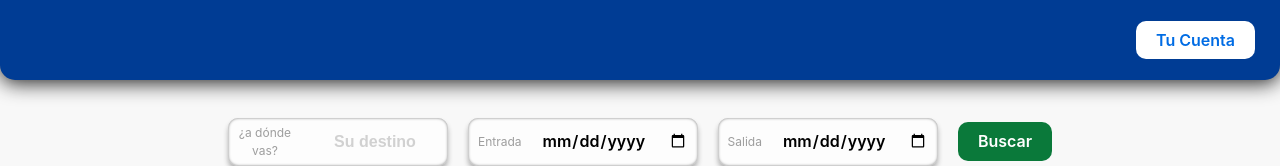
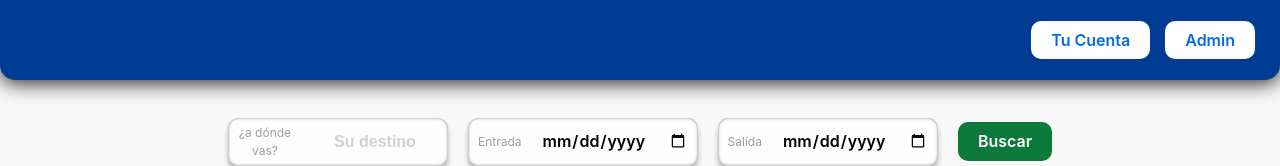
Before and after one commit to manuelasimes/UCC-as2-final, a React (Create React App) app in the folder frontend/client/: page / in a window 1280 px wide. Shown: the top 166 px of the page. Built offline with nearby package versions, Linux system fonts and the light colour scheme; no server answers; the HTML template or start-up script is replaced by a standard one.

Commit message:
admin funcionando

```diff
--- a/frontend/client/src/pages/inicio.jsx
+++ b/frontend/client/src/pages/inicio.jsx
@@ -19,7 +19,7 @@ const HomePage = () => {
 
   const navigate = useNavigate();
 
-  console.log(Cookie.get("user_id"))
+  //console.log(Cookie.get("user_id"))
 
   function isEmpty(str) {
     return !str.trim().length;
@@ -32,10 +32,9 @@ const HomePage = () => {
   const getHotels = async () => {
     try {
       // const request = await fetch("http://localhost:8090/cliente/hoteles");
-       const request = await fetch("http://localhost:8090/searchAll=*:*");
-      // const request = await fetch("http://localhost:8070/hotel");
+      const request = await fetch("http://localhost:8090/searchAll=*:*");
+      //const request = await fetch("http://localhost:8070/hotel");
       const response = await request.json();
-      console.log(response)
       setHotels(response);
     } catch (error) {
       console.log("No se pudieron obtener los hoteles:", error);
@@ -47,7 +46,7 @@ const HomePage = () => {
   }, []);
 
   const Verificacion = (hotelId) => {
-    if (Cookie.get("user_id") !== -1) {
+    if (isLoggedCliente) {
       window.location.href = `/reservar/${hotelId}`;
     }
     else
@@ -122,6 +121,59 @@ const HomePage = () => {
       }
     };
 
+  /*const Admin = () => {
+    if (isLoggedCliente){
+      swal.fire ({
+        customClass: {
+          popup: 'popup-custom',
+          confirmButton: 'confButton-custom'
+        },
+        title: "Ingresa como admin",
+        //html: '<div><p class="textAlert">Los clientes no pueden acceder al area de administracion, por lo que deberas cerrar la sesion del usuario actual e ingresar como un usuario administrador. A continuacion puedes cerrar sesion y seras redirigido al login de administrador o puedes continuar como usuario regular.</p></div>',
+        text:"Los clientes no pueden acceder a el area de administracion, por lo que deberas cerrar la sesion del usuario actual e ingresar como un usuario administrador. A continuacion puedes cerrar sesion y seras redirigido al login de administrador o puedes continuar como usuario regular haciendo click por fuera del recuadro.",
+        confirmButtonText: 'Ingresar como admin',
+        icon: "warning",
+        padding: "20px",
+        timerProgressBar: "true",
+        allowOutsideClick: "true"
+      }).then(response => {
+        if(response.isConfirmed){
+          logout();
+          window.location.href = '/login-admin';
+        }
+      });
+    }
+    else if (!isLoggedAdmin) {
+      window.location.href = '/login-admin';
+    }
+    else
+    {
+      window.location.href = '/admin';
+    }
+  }*/
+
+  const Cuenta = () => {
+    if (isLoggedAdmin || isLoggedCliente) {
+      window.location.href = '/cuenta';
+    }
+    else
+    {
+      window.location.href = '/login-cliente'
+    }
+  }
+
+  //console.log(Cookie.get("user_type"))
+
+  const editHotel = (id) => {
+    window.location.href = `/hotel/edit/${id}`
+  }
+
+  const renderButton= (id) => (
+    <>
+    <button onClick={ () => editHotel(id) }>Editar</button>
+    </>
+  )
+
   const Admin = () => {
     if (isLoggedCliente){
       swal.fire ({
@@ -153,36 +205,17 @@ const HomePage = () => {
     }
   }
 
-  const Cuenta = () => {
-    if (isLoggedAdmin || isLoggedCliente) {
-      window.location.href = '/cuenta';
-    }
-    else
-    {
-      window.location.href = '/login-cliente'
-    }
-  }
-
-  console.log(Cookie.get("user_type"))
-
-  const editHotel = (id) => {
-    window.location.href = `/hotel/edit/${id}`
-  }
-
-  const renderButton= (id) => (
-    <>
-    <button onClick={ () => editHotel(id) }>Editar</button>
-    </>
-  )
-
-
-
   return (
     <body className= "bodyinicio">
       <div className="header-content">
         <div className="cuenta-button-container">
           <button className="cuenta-button" onClick={Cuenta}>
             Tu Cuenta
+          </button>
+        </div>
+        <div className="admin-button-container">
+          <button className="admin-button" onClick={Admin}>
+            Admin
           </button>
         </div>
       </div>
```
Also changed, not shown: 2 other files (tests, documents, lock files or other folders).
